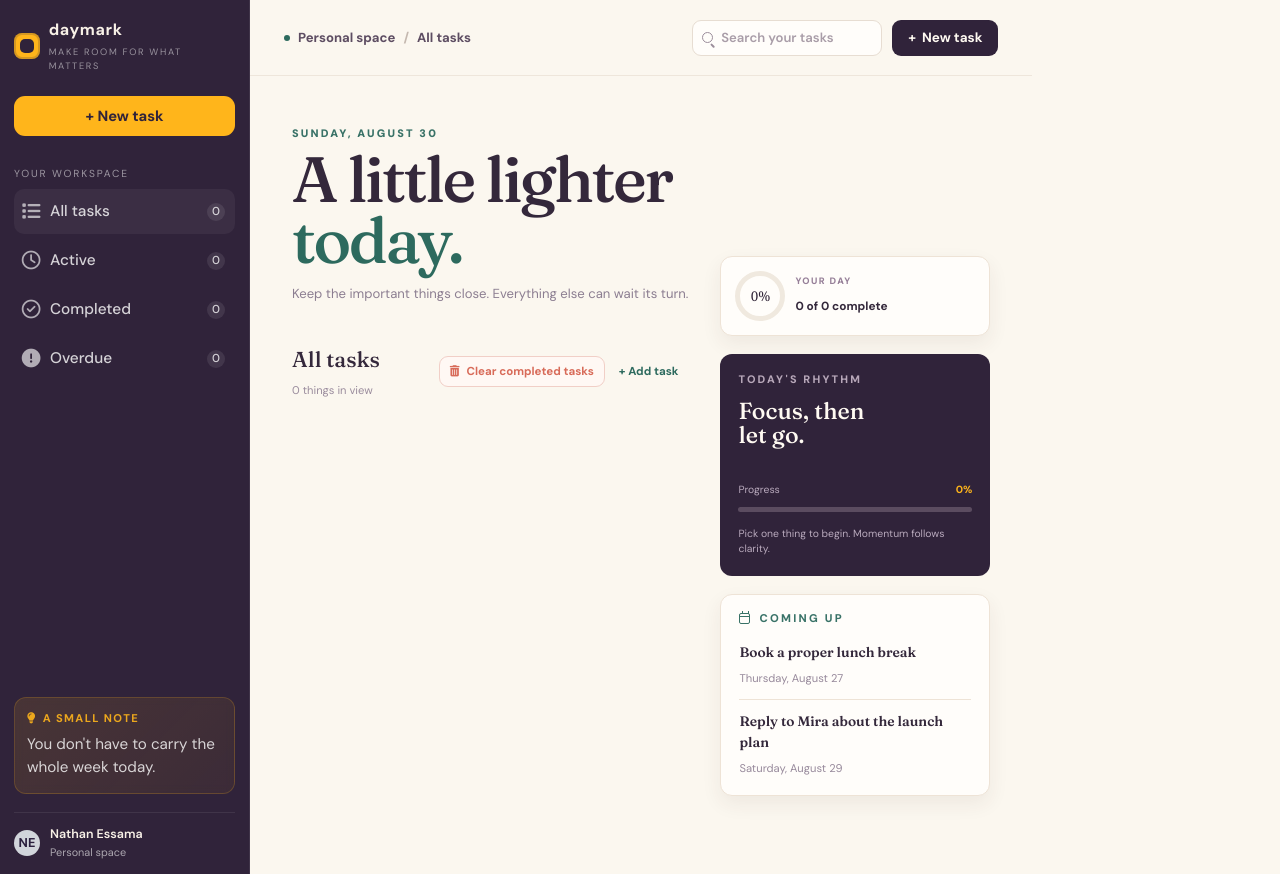
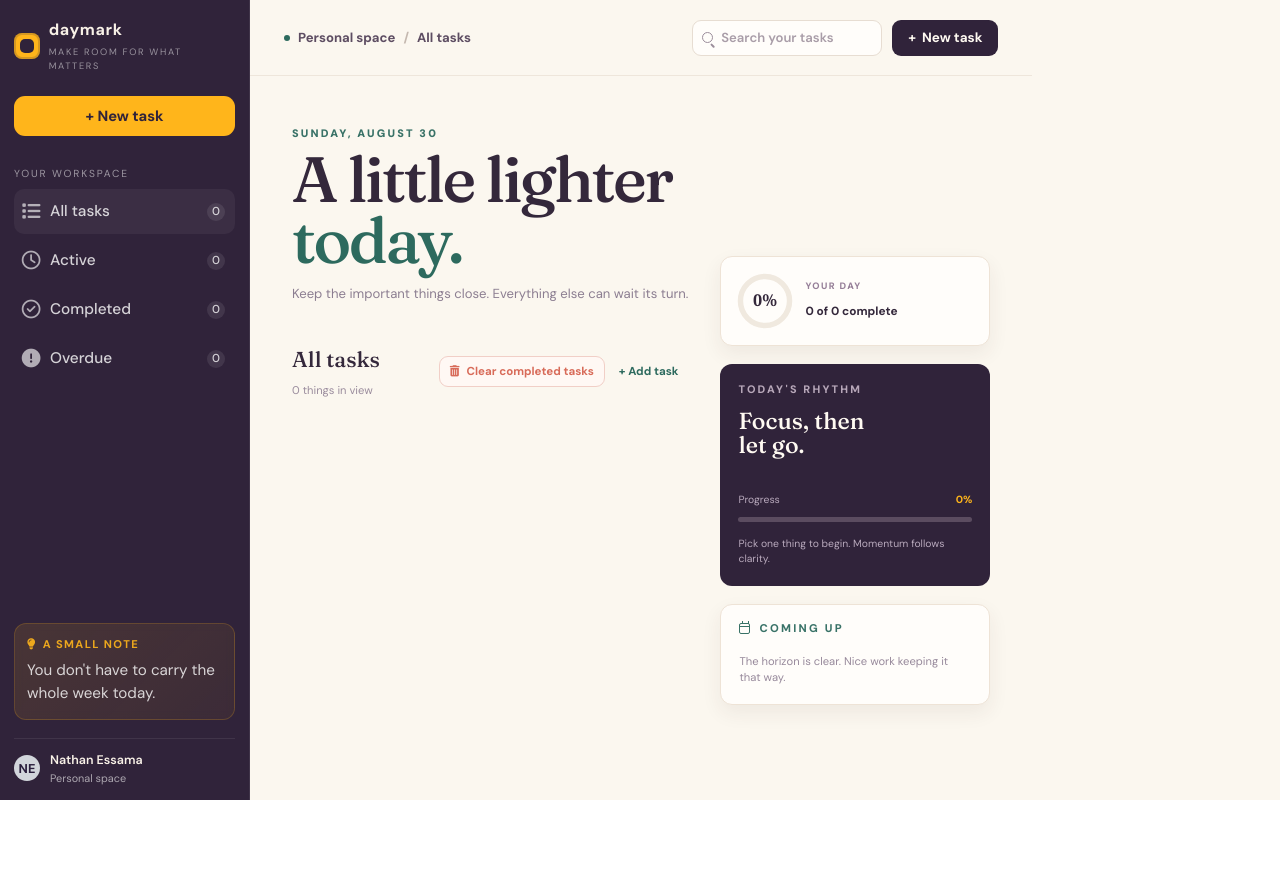
Before and after one commit to emperorfrost17-png/Task-Manger-App, a React (Vite) app in the folder task-manager-app/: page / in a window 1280 px wide. After the commit the page ends 800 px from the top, so only its background shows below. Built offline with nearby package versions, Linux system fonts and the light colour scheme.

Commit message:
made the body aside work

```diff
--- a/task-manager-app/src/Task-Pages/ActiveTasks.jsx
+++ b/task-manager-app/src/Task-Pages/ActiveTasks.jsx
@@ -20,7 +20,7 @@ export function ActiveTasks({
       <div className="app-shell">
         <Sidebar tasks={tasks} onOpenTaskModal={onOpenTaskModal} />
         <main className="main-content">
-          <Header />
+          <Header onOpenTaskModal={onOpenTaskModal} />
           <div className="workspace-area">
             <section className="body-main">
               <p className="date-label">{dayjs().format("dddd, MMMM D")}</p>
--- a/task-manager-app/src/Task-Pages/All-Tasks/AllTasks.css
+++ b/task-manager-app/src/Task-Pages/All-Tasks/AllTasks.css
@@ -332,15 +332,33 @@
 }
 
 .progress-ring {
-  width: 40px;
-  height: 40px;
-  display: grid;
-  place-items: center;
-  border: 5px solid #f0e9df;
-  border-radius: 50%;
-  color: #34283b;
+  width: 60px;
+  height: 60px;
+  transform: rotate(-90deg);
+}
+
+.progress-bg {
+  fill: none;
+  stroke: #f0e9df;
+  stroke-width: 4;
+}
+
+.progress-fill {
+  fill: none;
+  stroke: #ffb51b;
+  stroke-width: 4;
+  stroke-linecap: round;
+  stroke-dasharray: 113;
+  stroke-dashoffset: 113;
+  transition: stroke-dashoffset 600ms cubic-bezier(0.4, 0, 0.2, 1);
+}
+
+.progress-text {
+  fill: #34283b;
   font-family: Georgia, "Times New Roman", serif;
-  font-size: 0.84rem;
+  font-size: 12px;
+  font-weight: 700;
+  text-anchor: middle;
 }
 
 .day-progress p {
@@ -389,6 +407,10 @@
 .progress-track span {
   display: block;
   width: 0;
+  height: 100%;
+  background: linear-gradient(90deg, #ffb51b, #ffc23d);
+  border-radius: 999px;
+  transition: width 300ms ease;
 }
 .panel-copy {
   margin: 0;
--- a/task-manager-app/src/Task-Pages/All-Tasks/AllTasks.jsx
+++ b/task-manager-app/src/Task-Pages/All-Tasks/AllTasks.jsx
@@ -24,7 +24,7 @@ export function AllTasks({
         <Sidebar tasks={tasks} onOpenTaskModal={onOpenTaskModal} />
 
         <main className="main-content">
-          <Header />
+          <Header onOpenTaskModal={onOpenTaskModal}   />
 
           <div className="workspace-area">
             <section className="body-main">
--- a/task-manager-app/src/Task-Pages/CompletedTasks.jsx
+++ b/task-manager-app/src/Task-Pages/CompletedTasks.jsx
@@ -21,7 +21,7 @@ export function CompletedTasks({
       <div className="app-shell">
         <Sidebar tasks={tasks} onOpenTaskModal={onOpenTaskModal} />
         <main className="main-content">
-          <Header />
+          <Header onOpenTaskModal={onOpenTaskModal} />
           <div className="workspace-area">
             <section className="body-main">
               <p className="date-label">{dayjs().format("dddd, MMMM D")}</p>
--- a/task-manager-app/src/Task-Pages/OverdueTasks.jsx
+++ b/task-manager-app/src/Task-Pages/OverdueTasks.jsx
@@ -18,7 +18,7 @@ export function OverdueTasks({
       <div className="app-shell">
         <Sidebar tasks={tasks} onOpenTaskModal={onOpenTaskModal} />
         <main className="main-content">
-          <Header />
+          <Header onOpenTaskModal={onOpenTaskModal} />
           <div className="workspace-area">
             <section className="body-main">
               <p className="date-label">{dayjs().format("dddd, MMMM D")}</p>
--- a/task-manager-app/src/components/AddTask.jsx
+++ b/task-manager-app/src/components/AddTask.jsx
@@ -1,11 +1,12 @@
 import "./AddTask.css";
 import { useState } from "react";
+import dayjs from "dayjs";
 
 export function AddTask({ onClose, tasks, setTasks }) {
   const [title, setTitle] = useState("");
   const [description, setDescription] = useState("");
   const [priority, setPriority] = useState("MEDIUM");
-  const [dueDate, setDueDate] = useState("");
+  const [dueDate, setDueDate] = useState(dayjs().format("YYYY-MM-DD")); // Set default due date to today
   function savedTaskTitle(event) {
     setTitle(event.target.value);
   }
--- a/task-manager-app/src/components/Completion.jsx
+++ b/task-manager-app/src/components/Completion.jsx
@@ -1,11 +1,38 @@
+import dayjs from "dayjs";
 export function Completion({ tasks }) {
+  const completedTasks = tasks.filter((task) => task.completed);
+  const totalTasks = tasks.length;
+  const completionPercentage =
+    totalTasks > 0 ? Math.round((completedTasks.length / totalTasks) * 100) : 0;
+
   return (
     <aside className="body-side">
       <div className="day-progress">
-        <div className="progress-ring">0%</div>
+        <svg className="progress-ring" viewBox="0 0 44 44">
+          <circle cx="22" cy="22" r="18" className="progress-bg" />
+          <circle
+            cx="22"
+            cy="22"
+            r="18"
+            className="progress-fill"
+            style={{
+              strokeDashoffset: 113 - (113 * completionPercentage) / 100,
+            }}
+          />
+          <text
+            x="22"
+            y="26"
+            className="progress-text"
+            transform="rotate(90 22 22)"
+          >
+            {completionPercentage}%
+          </text>
+        </svg>
         <div>
           <p>YOUR DAY</p>
-          <strong>0 of 0 complete</strong>
+          <strong>
+            {completedTasks.length} of {totalTasks} complete
+          </strong>
         </div>
       </div>
       <div className="rhythm-card">
@@ -17,10 +44,10 @@ export function Completion({ tasks }) {
         </h2>
         <div className="progress-row">
           <span>Progress</span>
-          <strong>0%</strong>
+          <strong>{completionPercentage}%</strong>
         </div>
         <div className="progress-track">
-          <span />
+          <span style={{ width: `${completionPercentage}%` }} />
         </div>
         <p className="panel-copy">
           Pick one thing to begin. Momentum follows clarity.
@@ -33,15 +60,20 @@ export function Completion({ tasks }) {
             <span className="upcoming-label-text">COMING UP</span>
           </p>
         </div>
-        <div className="upcoming-event">
-          <h3>Book a proper lunch break</h3>
-          <p>Thursday, August 27</p>
-        </div>
-        <hr />
-        <div className="upcoming-event">
-          <h3>Reply to Mira about the launch plan</h3>
-          <p>Saturday, August 29</p>
-        </div>
+        {tasks.filter((task) => !task.completed).length === 0 && (
+          <p className="upcoming-empty">
+            The horizon is clear. Nice work keeping it that way.
+          </p>
+        )}
+        {tasks
+          .filter((task) => !task.completed)
+          .slice(0, 2)
+          .map((task) => (
+            <div className="upcoming-event" key={task.id}>
+              <h3>{task.title}</h3>
+              <p>{dayjs(task.dueDate).format("dddd, MMMM D")}</p>
+            </div>
+          ))}
       </div>
     </aside>
   );
--- a/task-manager-app/src/components/Header.jsx
+++ b/task-manager-app/src/components/Header.jsx
@@ -1,6 +1,6 @@
 import "./Header.css";
 
-export function Header() {
+export function Header({ onOpenTaskModal }) {
   return (
     <header className="header">
       <div className="breadcrumb" aria-label="Current location">
@@ -15,7 +15,7 @@ export function Header() {
           <span className="search-icon" aria-hidden="true" />
           <input type="search" placeholder="Search your tasks" />
         </label>
-        <button className="header-new-task" type="button">
+        <button className="header-new-task" type="button" onClick={onOpenTaskModal}>
           <span aria-hidden="true">+</span>
           New task
         </button>
```
